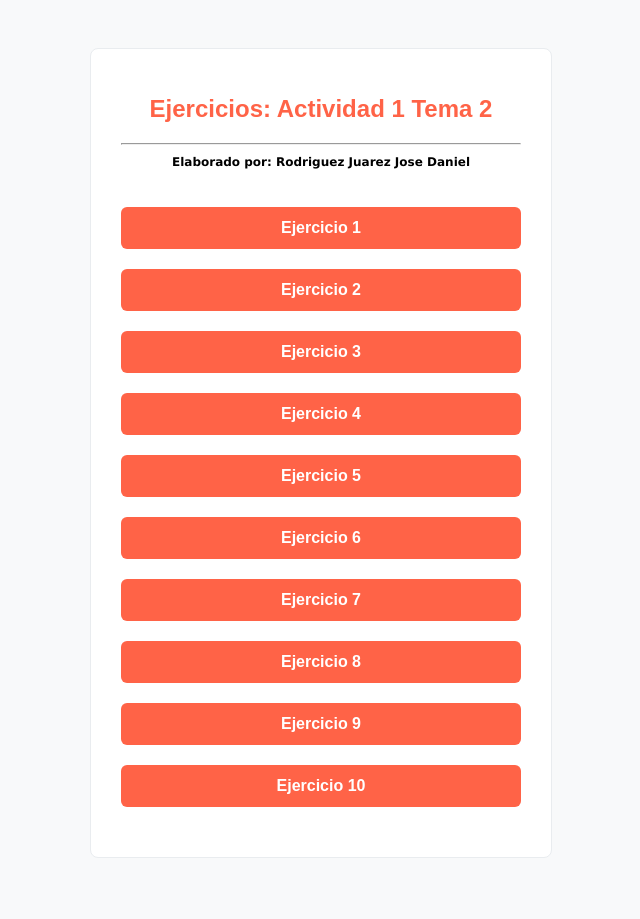
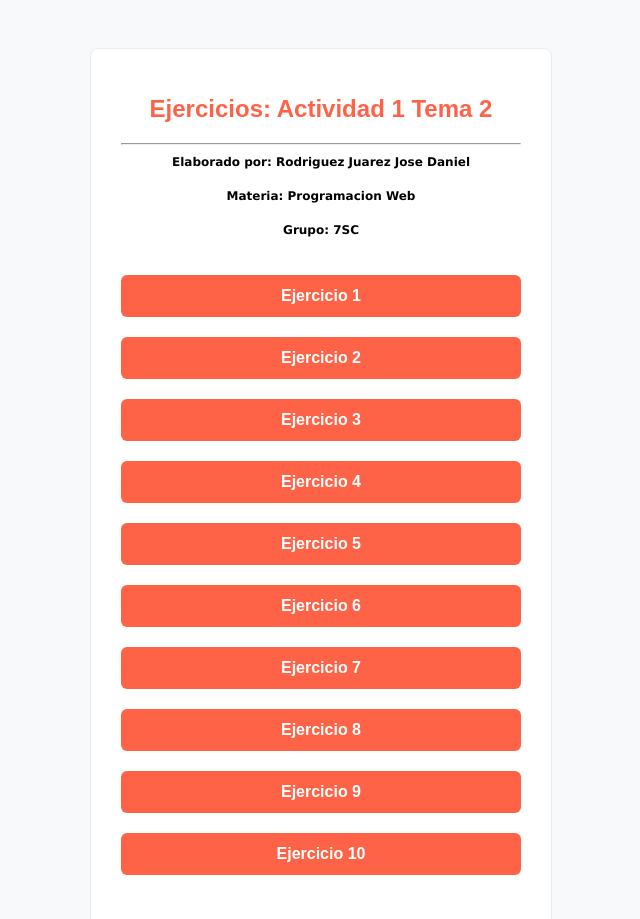
Before and after one commit to Dany-502/Actividad1-Programacion_Web, a plain HTML site: page index.html in a window 1280 px wide. Shown: the top 919 px of the page, without its empty margins (319-959 px from the left). Drawn offline with Linux system fonts and the light colour scheme.

Commit message:
Actualizar index.html con datos de materia y grupo

```diff
--- a/index.html
+++ b/index.html
@@ -13,6 +13,8 @@
         <h1>Ejercicios: Actividad 1 Tema 2</h1>
         <hr>
         <h2>Elaborado por: Rodriguez Juarez Jose Daniel</h2>
+        <h2>Materia: Programacion Web</h2>
+        <h2>Grupo: 7SC</h2>
         <br>
         <button type="button" onclick="window.location.href='ejercicio1.html'">Ejercicio 1</button>
         <button type="button" onclick="window.location.href='ejercicio2.html'">Ejercicio 2</button>
```
